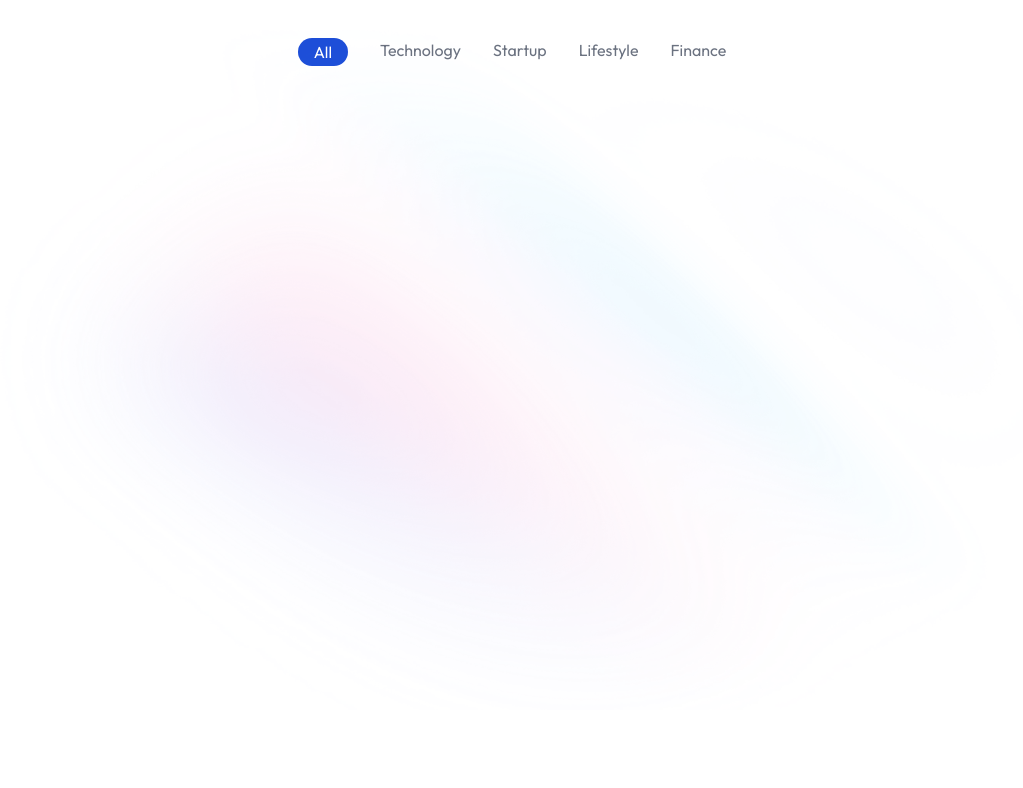
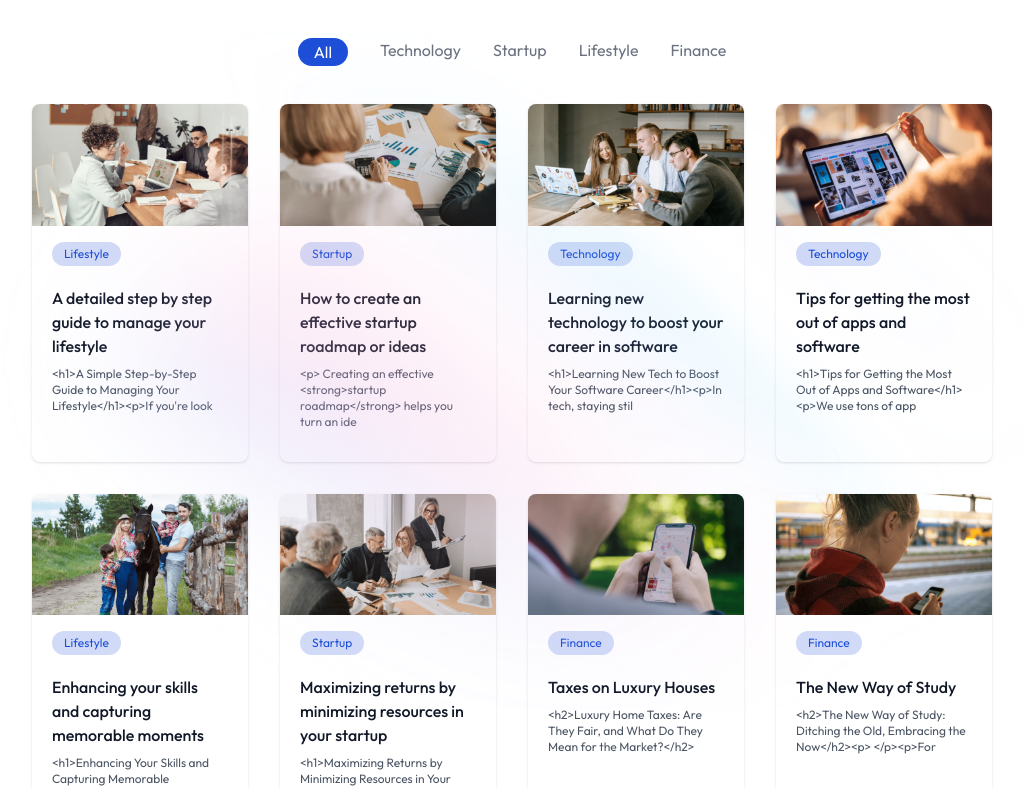
Before and after one commit to SumitDesai-21/BlogApplication, a React (Vite) app in the folder client/: page / in a window 1280 px wide. Shown: the part 498-1286 px from the top of the page, without its empty margins (128-1151 px from the left). Before the commit the page ends 1208 px from the top, so only its background shows below. Built offline with nearby package versions, Linux system fonts and the light colour scheme.

Commit message:
Added BlogCards

```diff
--- /dev/null
+++ b/client/src/components/BlogCard.jsx
@@ -0,0 +1,21 @@
+import React from 'react'
+import {useNavigate} from 'react-router-dom';
+// get blog data from the props
+const BlogCard = ({blog}) => {
+
+    const {title, description, category, image, _id} = blog;
+    const navigate = useNavigate();
+  return (
+    <div className='w-full rounded-lg overflow-hidden shadow hover:scale-102 hover:shadow-primary/25 duration-300 cursor-pointer' onClick={()=>navigate(`/blog/${_id}`)}>
+      <img src={image} alt="" className='aspect-video'/>
+      <span className='ml-5 mt-4 px-3 py-1 inline-block bg-blue-700/20 rounded-full text-blue-700 text-xs'>{category}</span>
+        {/* small description */}
+      <div className='p-5'>
+        <h5 className='mb-2 font-medium text-gray-900'>{title}</h5>
+        <p className='mb-3 text-xs text-gray-600'>{description.slice(0, 80)}</p>
+      </div>
+    </div>
+  )
+}
+
+export default BlogCard
--- a/client/src/components/BlogList.jsx
+++ b/client/src/components/BlogList.jsx
@@ -1,7 +1,8 @@
 import React from "react";
-import { blogCategories } from "../assets/assets";
+import { blog_data, blogCategories } from "../assets/assets";
 import { useState } from "react";
 import {motion} from 'motion/react'
+import BlogCard from "./BlogCard";
 
 const BlogList = () => {
     const [menu, setMenu] = useState("All");
@@ -28,7 +29,9 @@
                     </div>
                 ))}
             </div>
-            <div>{/* blog cards */}</div>
+            <div className="grid grid-cols-1 sm:grid-cols-2 md:grid-cols-3 xl:grid-cols-4 gap-8 mb-24 sm:mx-16 xl:mx-40">
+                {blog_data.filter((blog)=>menu === "All" ? true : blog.category === menu).map((blog)=> <BlogCard key={blog._id} blog={blog}/>)}
+            </div>
         </div>
     );
 };
```
